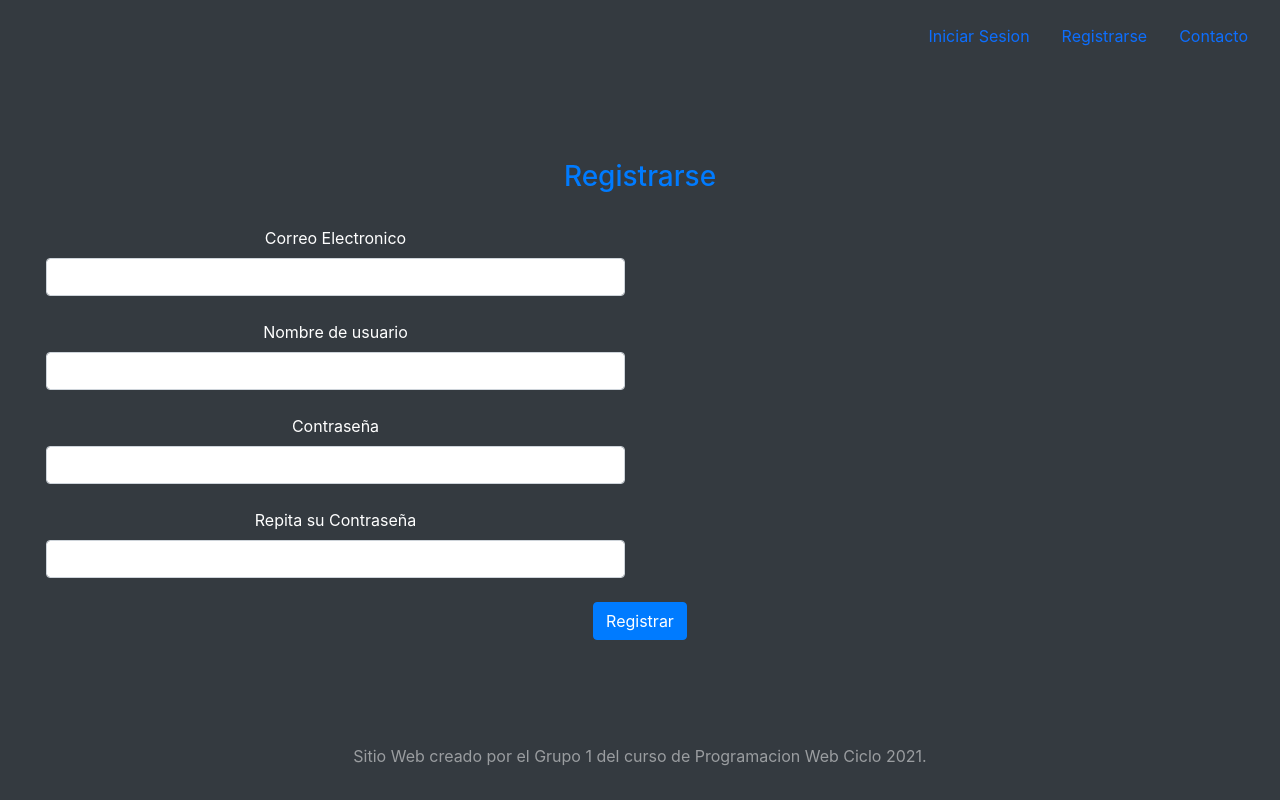
After one commit to exe1127/webDJango, a Django app: page /registrarse/ in a window 1280 px wide. The commit adds this page. Run offline with Django 3.2, Linux system fonts and the light colour scheme; some libraries are stand-ins or nearby versions.

Commit message:
nuevas actualizaciones de paginas

```diff
--- a/djangoProject/urls.py
+++ b/djangoProject/urls.py
@@ -1,8 +1,11 @@
-
 from django.contrib import admin
 from django.urls import path
-from .views import inicio
+from .views import inicio, login, registrarse, contacto
+
 urlpatterns = [
     path('admin/', admin.site.urls),
-    path('inicio/', inicio)
+    path('inicio/', inicio),
+    path('login/', login),
+    path('registrarse/', registrarse),
+    path('contacto/', contacto)
 ]
--- a/djangoProject/views.py
+++ b/djangoProject/views.py
@@ -4,3 +4,19 @@ def inicio(request):
     template="inicio.html"
     ctx={}
     return render(request, template, ctx)
+
+
+def login(request):
+    template="login.html"
+    ctx={}
+    return render(request, template, ctx)
+
+def registrarse(request):
+    template="registrarse.html"
+    ctx={}
+    return render(request, template, ctx)
+
+def contacto(request):
+    template="contacto.html"
+    ctx={}
+    return render(request, template, ctx)
--- a/templates/inicio.html
+++ b/templates/inicio.html
@@ -8,9 +8,10 @@
 
     <title>Aniversario de la Provincia del Chaco</title>
 
-    <link href="https://cdn.jsdelivr.net/npm/bootstrap@5.1.0/dist/css/bootstrap.min.css" rel="stylesheet" integrity="sha384-KyZXEAg3QhqLMpG8r+8fhAXLRk2vvoC2f3B09zVXn8CA5QIVfZOJ3BCsw2P0p/We" crossorigin="anonymous">
+    <link href="https://cdn.jsdelivr.net/npm/bootstrap@5.1.0/dist/css/bootstrap.min.css" rel="stylesheet"
+          integrity="sha384-KyZXEAg3QhqLMpG8r+8fhAXLRk2vvoC2f3B09zVXn8CA5QIVfZOJ3BCsw2P0p/We" crossorigin="anonymous">
     <link rel="canonical" href="https://getbootstrap.com/docs/5.1/examples/cover/">
-    <link rel="stylesheet" href="{% static cover.css %}" >
+    <link rel="stylesheet" href="{% static cover.css %}">
 
 
     <!-- Bootstrap core CSS -->
@@ -34,25 +35,27 @@
 
 
     <!-- Custom styles for this template -->
-    <link rel="stylesheet" href="{% static cover.css %}" >
+    <link rel="stylesheet" href="{% static cover.css %}">
 </head>
 <body class="d-flex h-100 text-center text-white bg-dark">
 
 <div class="cover-container d-flex w-100 h-100 p-3 mx-auto flex-column">
     <header class="mb-auto">
         <div>
-
             <nav class="nav nav-masthead justify-content-center float-md-end">
                 <a class="nav-link active" aria-current="page" href="#">Iniciar Sesion</a>
                 <a class="nav-link" href="#">Registrarse</a>
                 <a class="nav-link" href="#">Contacto</a>
             </nav>
+
         </div>
+
     </header>
-
+    {% block content %}
         <main class="px-3">
             <h1>Aniversario de la Provincia del Chaco.</h1>
-            <p class="lead">Se cumplen 70 años desde que en 1951 se sancionara la Ley N°14037 que declaró como Provincia al Territorio Nacional del Chaco.</p>
+            <p class="lead">Se cumplen 70 años desde que en 1951 se sancionara la Ley N°14037 que declaró como Provincia
+                al Territorio Nacional del Chaco.</p>
             <p>Debido a esto,te invitamos a responder una series de preguntas</p>
             <p>relacionadas con la historia de nuestra provincia</p>
 
@@ -65,8 +68,7 @@
             <p>Sitio Web creado por el Grupo 1 del curso de Programacion Web Ciclo 2021.
         </footer>
         </div>
-
-
+    {% endblock %}
 
 </body>
 </html>
--- /dev/null
+++ b/templates/registrarse.html
@@ -0,0 +1,47 @@
+{% extends "inicio.html" %}
+{% block content %}
+    <div class="container-fluid">
+        <div class="row">
+            <div class="col-md-12">
+                <h3 class="text-center text-primary"> Registrarse</h3>
+                </br>
+                <form role="form">
+                    <div class="col-md-6">
+                        <label for="exampleInputEmail1 text-center">
+                            Correo Electronico
+                        </label>
+                        <input type="email" class="form-control"/>
+                    </div>
+                    </br>
+                      <div class="col-md-6">
+                        <label for="exampleInputPassword1">
+                            Nombre de usuario
+                        </label>
+                        <input type="password" class="form-control" id="exampleInputPassword1"/>
+                    </div>
+                    </br>
+                    <div class="col-md-6">
+                        <label for="exampleInputPassword1">
+                            Contraseña
+                        </label>
+                        <input type="password" class="form-control" id="exampleInputPassword1"/>
+                    </div>
+                    </br>
+                    <div class="col-md-6">
+                        <label for="exampleInputPassword1">
+                            Repita su Contraseña
+                        </label>
+                        <input type="password" class="form-control" id="exampleInputPassword1"/>
+                    </div>
+                    </br>
+                    <button type="submit" class="btn btn-primary">
+                        Registrar
+                    </button>
+                </form>
+            </div>
+        </div>
+    </div>
+    <footer class="mt-auto text-white-50">
+        <p>Sitio Web creado por el Grupo 1 del curso de Programacion Web Ciclo 2021.
+    </footer>
+{% endblock %}
```
Also changed, not shown: templates/Contacto.html (added, +18 -0 lines), templates/login.html (+14 -15 lines). Lines whose indentation alone changed are shown as unchanged.
